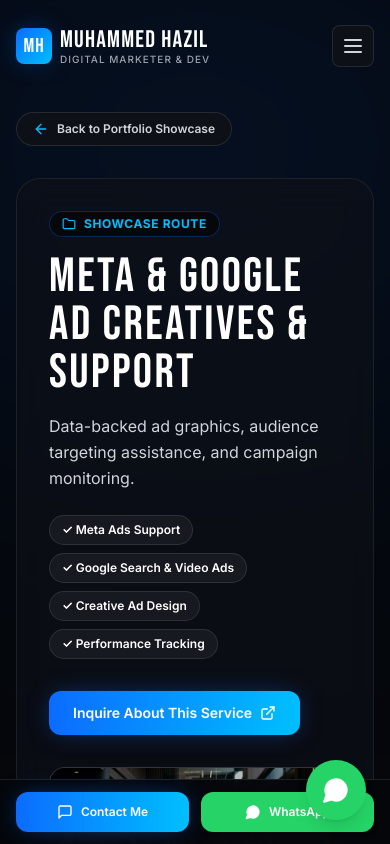
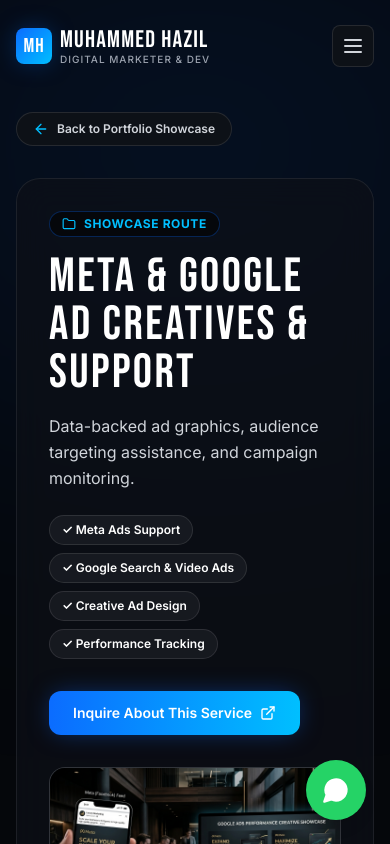
Before and after one commit to hazilav/My-Portfolio, a Next.js app: page /works/ads in a window 390 px wide. Shown: the top 844 px of the page. Built offline with nearby package versions, Linux system fonts and the light colour scheme.

Commit message:
Remove sticky mobile CTA bottom bar and keep floating green WhatsApp button

```diff
--- a/src/app/layout.jsx
+++ b/src/app/layout.jsx
@@ -2,7 +2,6 @@
 import Navbar from "@/components/Navbar";
 import Footer from "@/components/Footer";
 import FloatingWhatsapp from "@/components/FloatingWhatsapp";
-import StickyMobileCta from "@/components/StickyMobileCta";
 import { personalInfo } from "@/data/resumeData";
 
 export const metadata = {
@@ -55,7 +54,6 @@
         <main className="min-h-screen">{children}</main>
         <Footer />
         <FloatingWhatsapp />
-        <StickyMobileCta />
       </body>
     </html>
   );
--- a/src/components/StickyMobileCta.jsx
+++ b/src/components/StickyMobileCta.jsx
@@ -1,28 +1,5 @@
 "use client";
 
-import Link from "next/link";
-import { MessageSquare, MessageCircle } from "lucide-react";
-import { personalInfo } from "@/data/resumeData";
-
 export default function StickyMobileCta() {
-  return (
-    <div className="md:hidden fixed bottom-0 left-0 right-0 z-30 bg-[#05070B]/95 backdrop-blur-md border-t border-white/10 px-4 py-3 flex items-center gap-3">
-      <Link
-        href="/#contact"
-        className="flex-1 inline-flex items-center justify-center gap-2 py-3 rounded-xl bg-gradient-to-r from-[#0B6CFF] to-[#00BFFF] text-white font-semibold text-xs shadow-glow"
-      >
-        <MessageSquare className="w-4 h-4" />
-        <span>Contact Me</span>
-      </Link>
-      <a
-        href={personalInfo.whatsapp}
-        target="_blank"
-        rel="noopener noreferrer"
-        className="flex-1 inline-flex items-center justify-center gap-2 py-3 rounded-xl bg-[#25D366] text-white font-semibold text-xs shadow-md"
-      >
-        <MessageCircle className="w-4 h-4 fill-current" />
-        <span>WhatsApp</span>
-      </a>
-    </div>
-  );
+  return null;
 }
```
